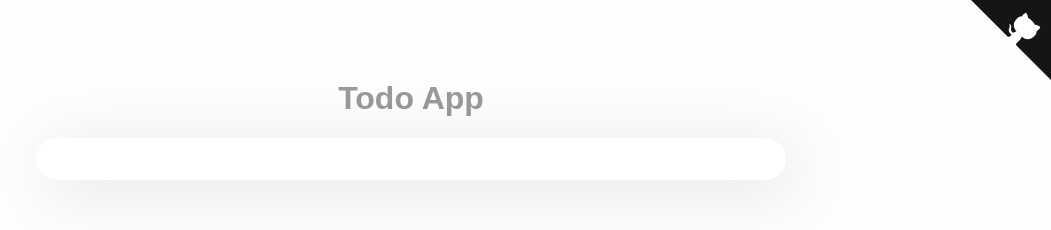
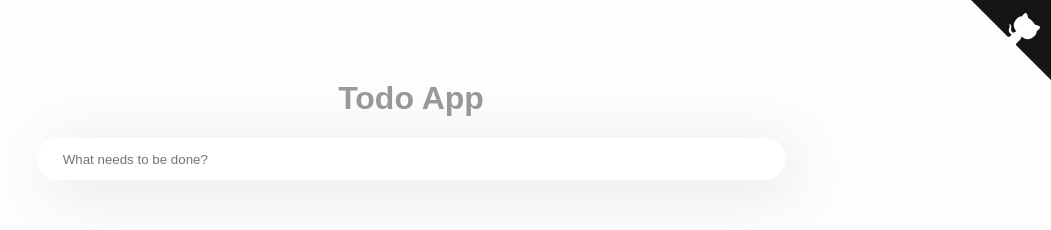
Before and after one commit to andreyvpng/todo, a plain HTML site: page index.html in a window 1280 px wide. Shown: the top 230 px of the page, without its empty margins (229-1280 px from the left). Drawn offline with Linux system fonts and the light colour scheme.

Commit message:
add placeholder for input

```diff
--- a/index.html
+++ b/index.html
@@ -11,7 +11,7 @@
     <div class="wrapper">
       <div class="header">
         <h1>Todo App</h1>
-        <input id="input-text" type="text">
+        <input id="input-text" type="text" placeholder="What needs to be done?">
       </div>
       <div class="todo-list">
       </div>
```
